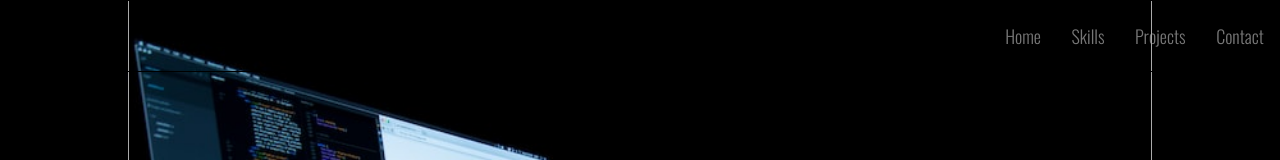
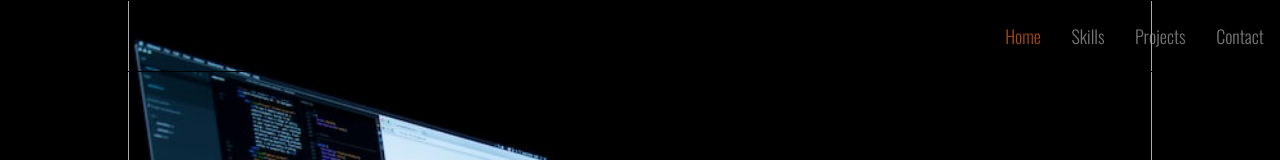
Before and after one commit to sli9/Portfolio, a React (Create React App) app: page /#home in a window 1280 px wide. Shown: the top 160 px of the page. Built offline with nearby package versions, Linux system fonts and the light colour scheme.

Commit message:
highlight scroll menu with 'react-scroll'

```diff
--- a/src/nav/Nav.tsx
+++ b/src/nav/Nav.tsx
@@ -75,7 +75,7 @@ const Nav = () => {
     return <nav className={`${style.nav} ${stickyStyle ? style.scrolled : ''}`}>
 
         <ul className={style.navList}>
-            <li><Link activeClass={`${stickyStyle && style.active}`}
+            <li><Link activeClass={`${stickyStyle || style.active}`}
                       to="home"
                       spy={true}
                       hashSpy={true}
```
